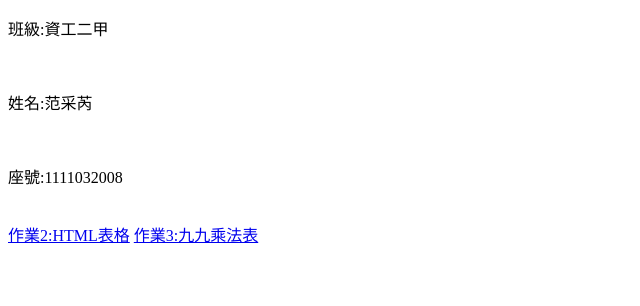
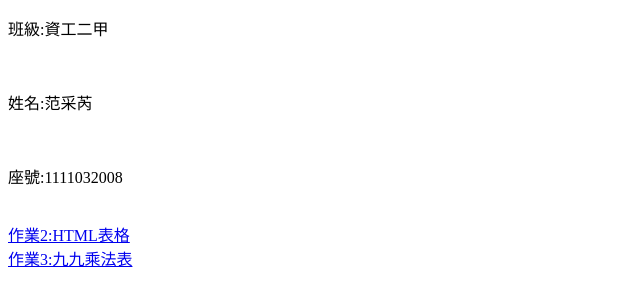
Before and after one commit to rcy95/bjyx, a plain HTML site: page index.html in a window 1280 px wide. Shown: the whole page, without its empty margins (0-640 px from the left). Drawn offline with Linux system fonts and the light colour scheme.

Commit message:
Update index.html

```diff
--- a/index.html
+++ b/index.html
@@ -8,7 +8,7 @@
 <p>班級:資工二甲</p><br>
 <p>姓名:范采芮</p><br>
 <p>座號:1111032008</p><br>
-<a href="https://rcy95.github.io/2026/">作業2:HTML表格</a>
+<a href="https://rcy95.github.io/2026/">作業2:HTML表格</a><br>
 <a href="https://rcy95.github.io/919597/">作業3:九九乘法表</a>
 
 
```
